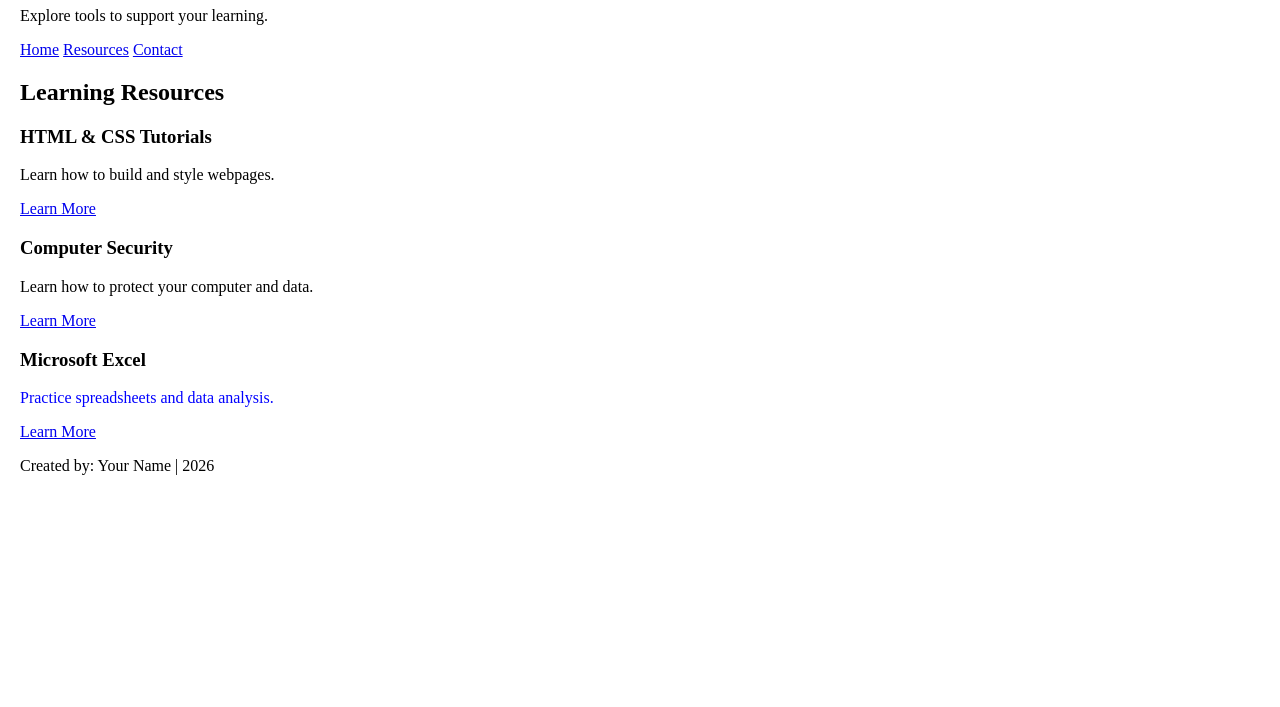
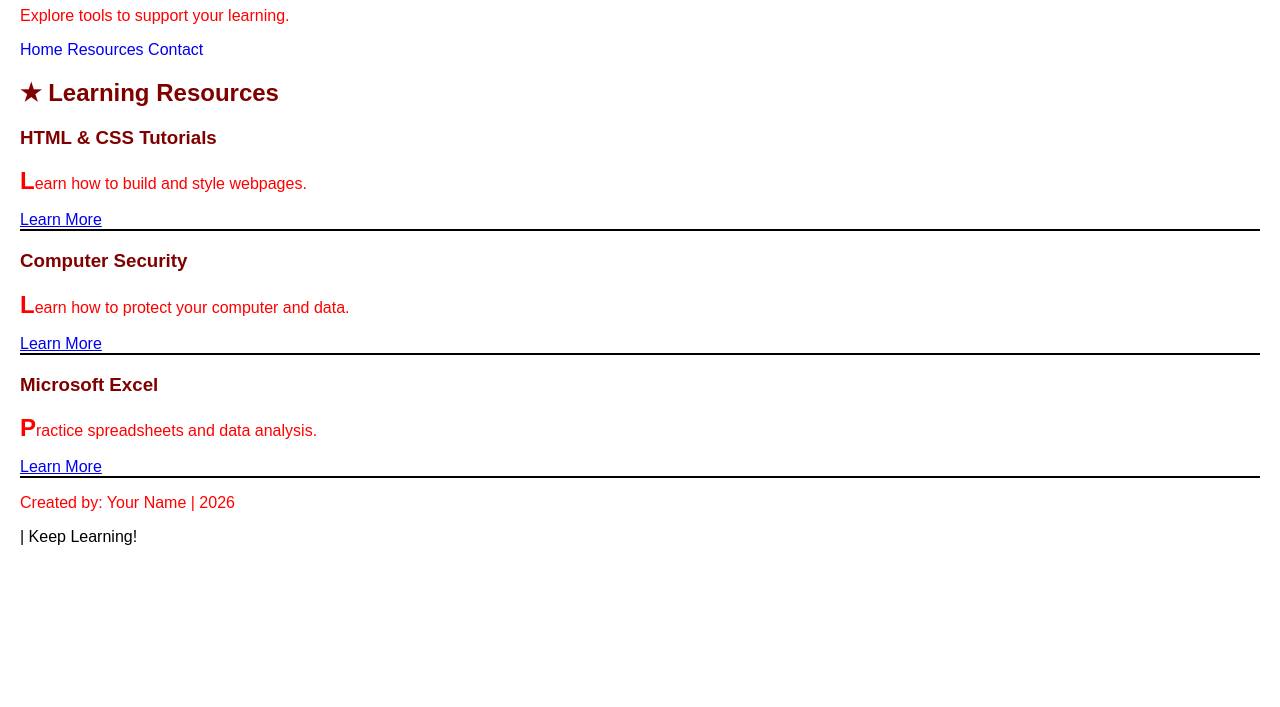
Before and after one commit to K1ngHandy/CSW131, a plain HTML site: page week8/index1/index1.html in a window 1280 px wide. Shown: the part 93-800 px from the top of the page. Drawn offline with Linux system fonts and the light colour scheme.

Commit message:
ch 4 in-class styling

```diff
--- a/week8/index1/style.css
+++ b/week8/index1/style.css
@@ -1,7 +1,7 @@
-
 /* Part 4: Custom properties */
 :root {
-    --primary-color: /* Add a color */;
+    /* Add a color */
+    --primary-color: maroon;
 
 }
 
@@ -10,68 +10,77 @@ body {
     margin: 0;
     padding: 20px;
     /* Set the font family */
+    font-family: Arial, Helvetica, sans-serif;
 
 }
+
 /* Class selector */
 .resource-card {
     /* Add a border */
-
+    border-bottom: 2px solid black;
 
 
 }
+
 /* ID selector */
 #page-title {
     /* Set the h1 heading color*/
 
+
     /* Set the h1 heading color using var() defined in Part 4*/
-
+    color: var(--primary-color);
 }
 
 /* Grouping selector */
-h2, h3 {
+h2,
+h3 {
     /* Set a consistent text color */
-
+    color: maroon;
 }
 
 /* Descendant selector */
 nav a {
     /* Style the navigation links */
+    text-decoration: none;
 }
 
 /* Part 2: Pseudo-classes */
 a:hover {
     /* Change link color on hover */
-
+    color: steelblue;
 }
 
 a:visited {
     /* Set a different visited-link color */
+    color: #6a1b9a;
 }
 
 .resource-card:hover {
     /* Change the card background */
-
+    background-color: lightgray;
 }
 
 a:focus {
     /* Add a visible outline */
-
+    outline: 2px solid blue;
+    outline-offset: 2px;
 }
 
 /* Part 3: Pseudo-elements */
 h2::before {
     /*Add content "★ "*/
-
+    content: "★ ";
 }
 
 .resource-card p::first-letter {
     /* Enlarge and bold the first letter */
-
+    font-size: 150%;
+    font-weight: bold;
 }
 
 footer::after {
     /* Add a short decorative string " | Keep Learning!" */
-
+    content: " | Keep Learning!";
 }
 
 /* Part 5: !important */
@@ -81,3 +90,7 @@ footer::after {
 
 /* Add another rule that sets the text to red
    using !important. Explain the result in a comment. */
+p {
+    color: red !important;
+    /* !important overrides the normal blue decoration, even though p has a lower specificity that .highlight. */
+}
--- a/week8/style.css
+++ /dev/null
@@ -1,83 +0,0 @@
-
-/* Part 4: Custom properties */
-:root {
-    --primary-color: /* Add a color */;
-
-}
-
-/* Part 1: Basic element selectors */
-body {
-    margin: 0;
-    padding: 20px;
-    /* Set the font family */
-
-}
-/* Class selector */
-.resource-card {
-    /* Add a border */
-
-
-
-}
-/* ID selector */
-#page-title {
-    /* Set the h1 heading color*/
-
-    /* Set the h1 heading color using var() defined in Part 4*/
-
-}
-
-/* Grouping selector */
-h2, h3 {
-    /* Set a consistent text color */
-
-}
-
-/* Descendant selector */
-nav a {
-    /* Style the navigation links */
-}
-
-/* Part 2: Pseudo-classes */
-a:hover {
-    /* Change link color on hover */
-
-}
-
-a:visited {
-    /* Set a different visited-link color */
-}
-
-.resource-card:hover {
-    /* Change the card background */
-
-}
-
-a:focus {
-    /* Add a visible outline */
-
-}
-
-/* Part 3: Pseudo-elements */
-h2::before {
-    /*Add content "★ "*/
-
-}
-
-.resource-card p::first-letter {
-    /* Enlarge and bold the first letter */
-
-}
-
-footer::after {
-    /* Add a short decorative string " | Keep Learning!" */
-
-}
-
-/* Part 5: !important */
-.highlight {
-    color: blue;
-}
-
-/* Add another rule that sets the text to red
-   using !important. Explain the result in a comment. */
```
